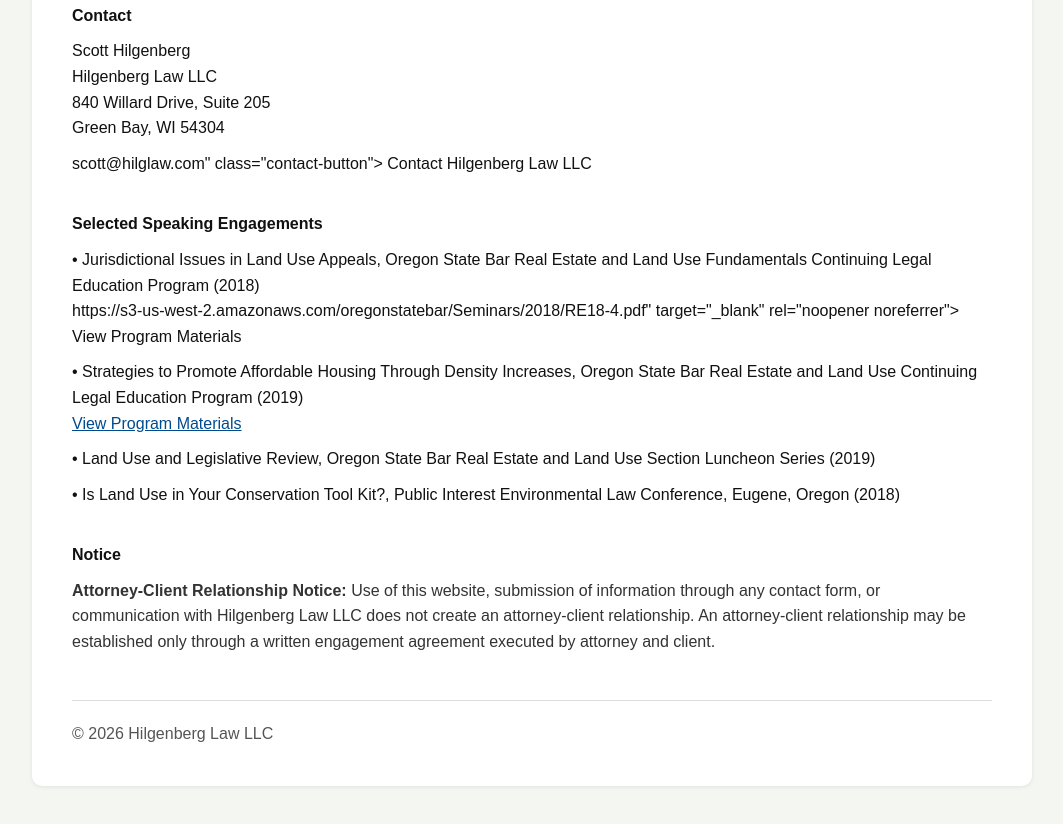
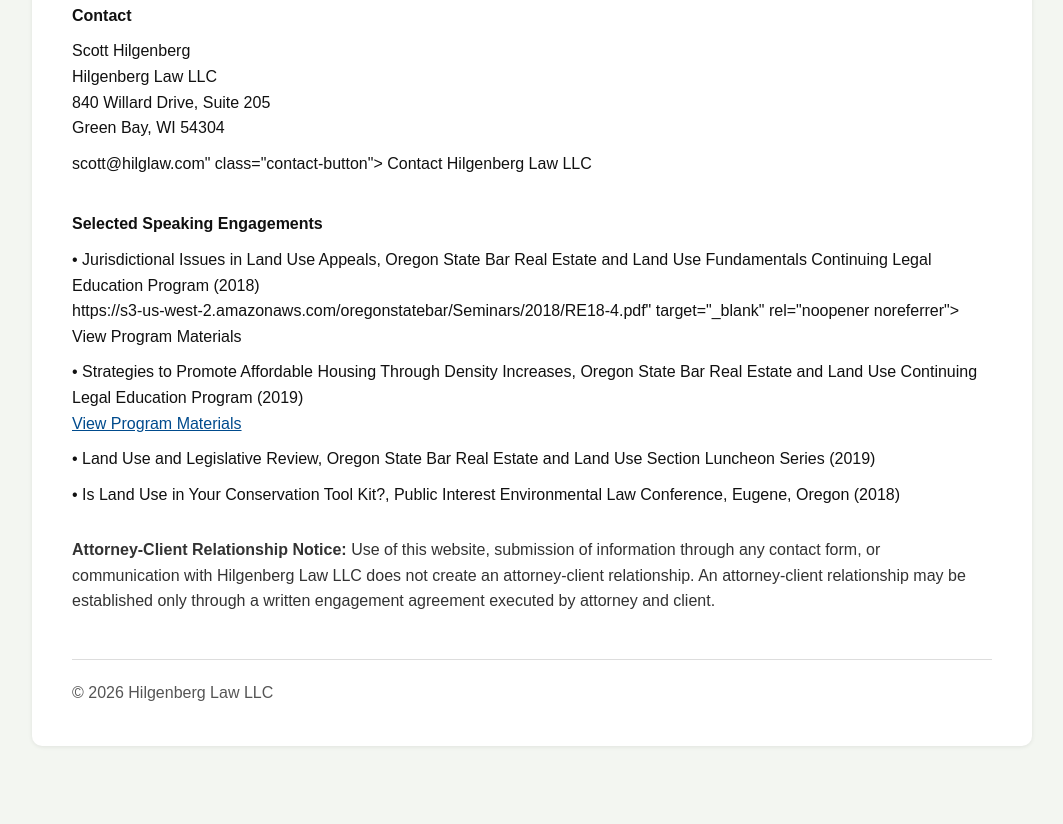
Before and after one commit to HilgenbergCo/hilgenberg-law-site, a plain HTML site: page index.html in a window 1280 px wide. Shown: the part 1152-1976 px from the top of the page, without its empty margins (108-1171 px from the left). After the commit the page ends 1938 px from the top, so only its background shows below. Drawn offline with Linux system fonts and the light colour scheme.

Commit message:
Remove 'Notice' heading from index.html

```diff
--- a/index.html
+++ b/index.html
@@ -272,8 +272,6 @@
   </div>
 
   <div class="section">
-    <h2>Notice</h2>
-
     <p class="notice">
       <strong>Attorney-Client Relationship Notice:</strong>
       Use of this website, submission of information through any contact form,
```
